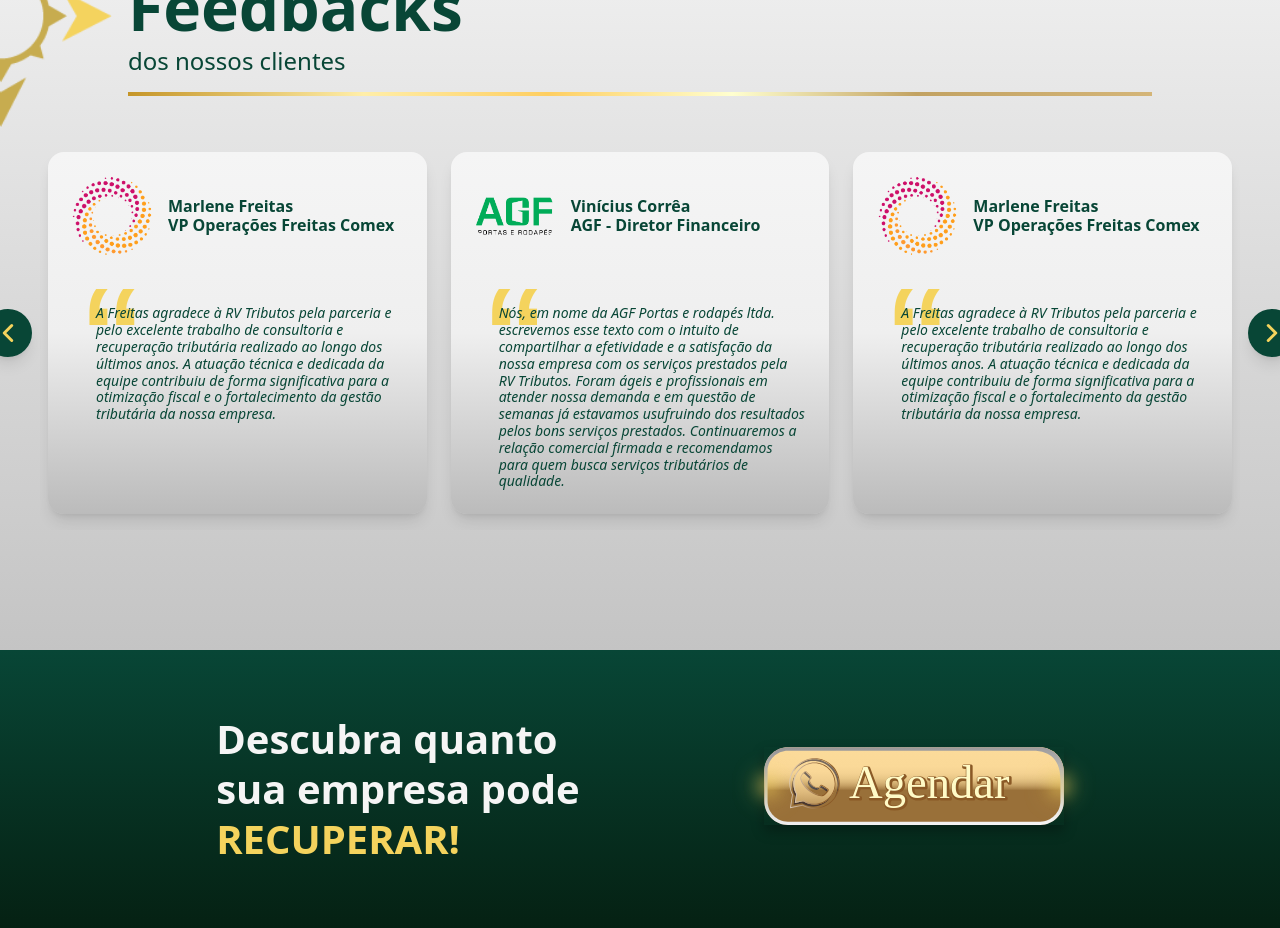
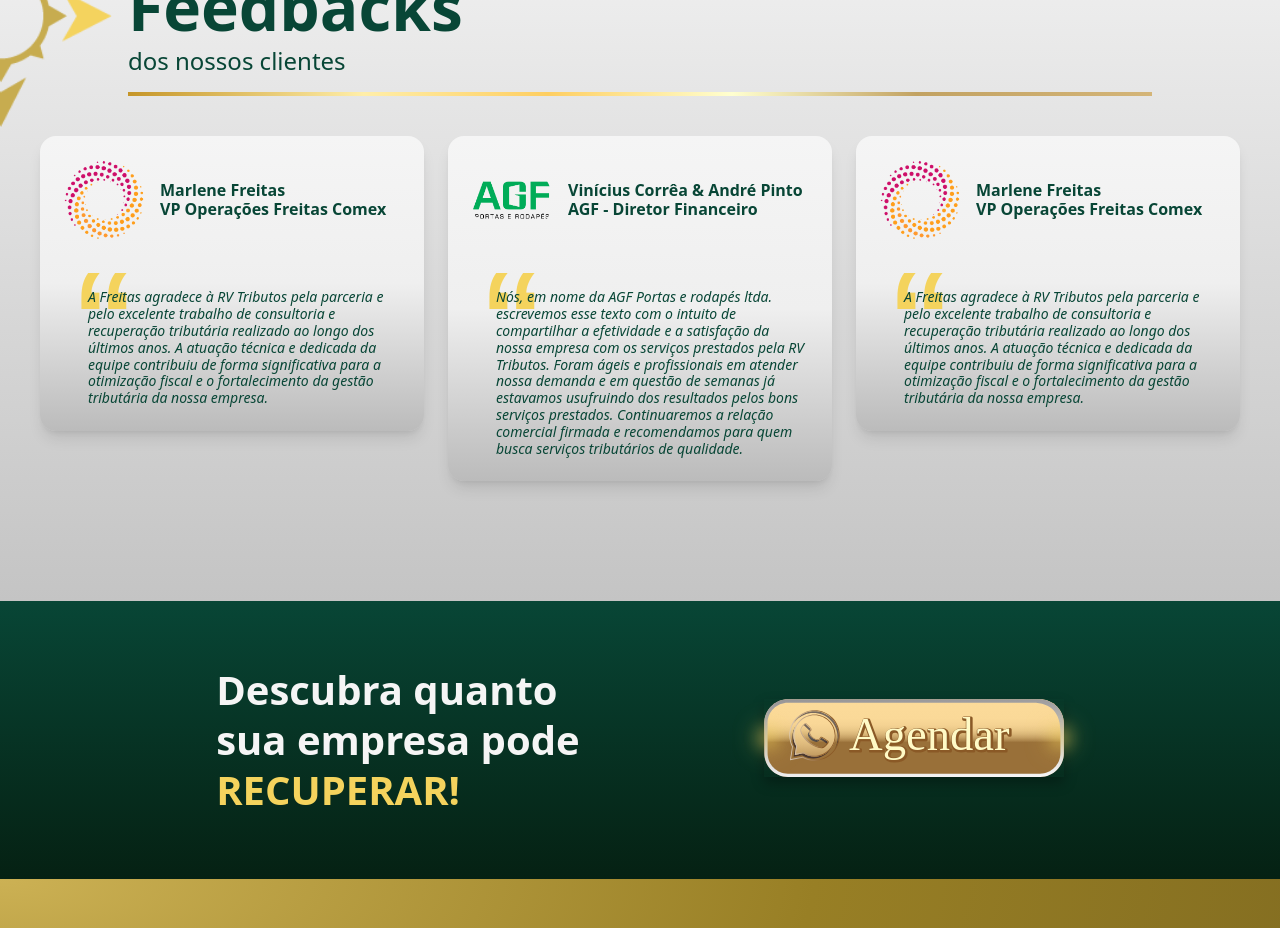
Before and after one commit to hagartelles/rv-tributos-new, a Next.js app: page / in a window 1280 px wide. Shown: the part 4120-5048 px from the top of the page. Built offline with nearby package versions, Linux system fonts and the light colour scheme; a web font is replaced by a local one.

Commit message:
update: removing example feedback card.

```diff
--- a/src/app/layout.tsx
+++ b/src/app/layout.tsx
@@ -55,7 +55,7 @@ export const metadata: Metadata = {
     type: 'website',
     images: [
       {
-        url: '/og-image.jpg', // Crie esta imagem (1200x630px) e salve em /public
+        url: '/og-image.jpg',
         width: 1200,
         height: 630,
         alt: 'RV Tributos - Consultoria Especializada',
--- a/src/components/main/sections/feedbacks/Feedbacks.tsx
+++ b/src/components/main/sections/feedbacks/Feedbacks.tsx
@@ -17,7 +17,7 @@ export default function Feedbacks() {
         {
             id: 2,
             text: 'Nós, em nome da AGF Portas e rodapés ltda. escrevemos esse texto com o intuito de compartilhar a efetividade e a satisfação da nossa empresa com os serviços prestados pela RV Tributos. Foram ágeis e profissionais em atender nossa demanda e em questão de semanas já estavamos usufruindo dos resultados pelos bons serviços prestados. Continuaremos a relação comercial firmada e recomendamos para quem busca serviços tributários de qualidade.',
-            author: 'Vinícius Corrêa',
+            author: 'Vinícius Corrêa & André Pinto',
             position: 'AGF - Diretor Financeiro',
             logo: '/agf-logo.png',
             alt:"Logotipo da empresa parceira AGF"
@@ -30,16 +30,6 @@ export default function Feedbacks() {
             logo: '/freitas-logo.png',
             alt:"Logotipo da empresa parceira AGF"
         },
-
-        {
-            id: 4,
-            text: 'Teste de feedback extra para ativar o carrossel.',
-            author: 'Cliente Teste',
-            position: 'Diretor',
-            logo: '/freitas-logo.png',
-            alt:"Logotipo da empresa parceira AGF"
-        },
-
     ];
 
     const isCarousel = testimonials.length > 3;
```
Also changed, not shown: public/og-image.jpg (added).
